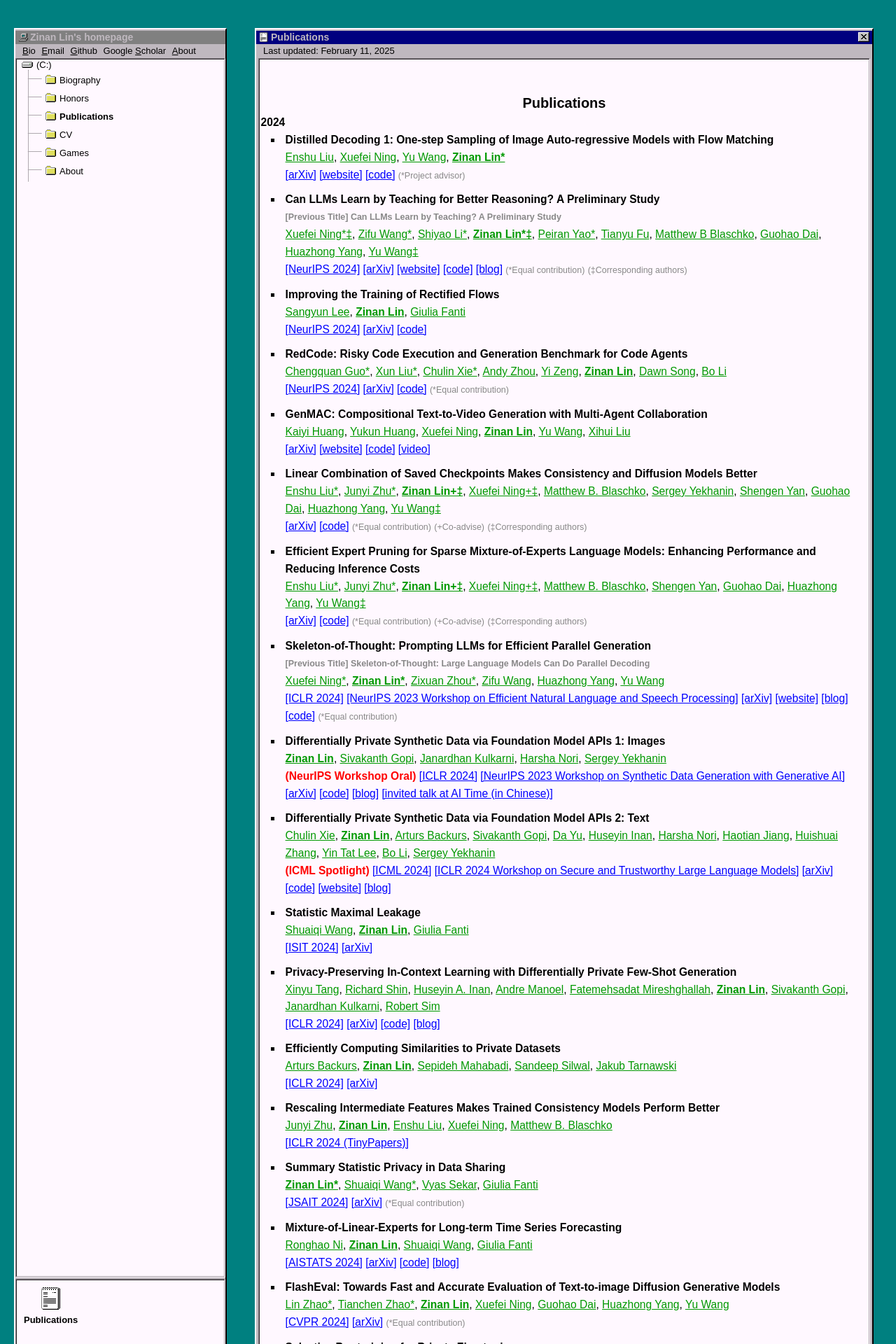
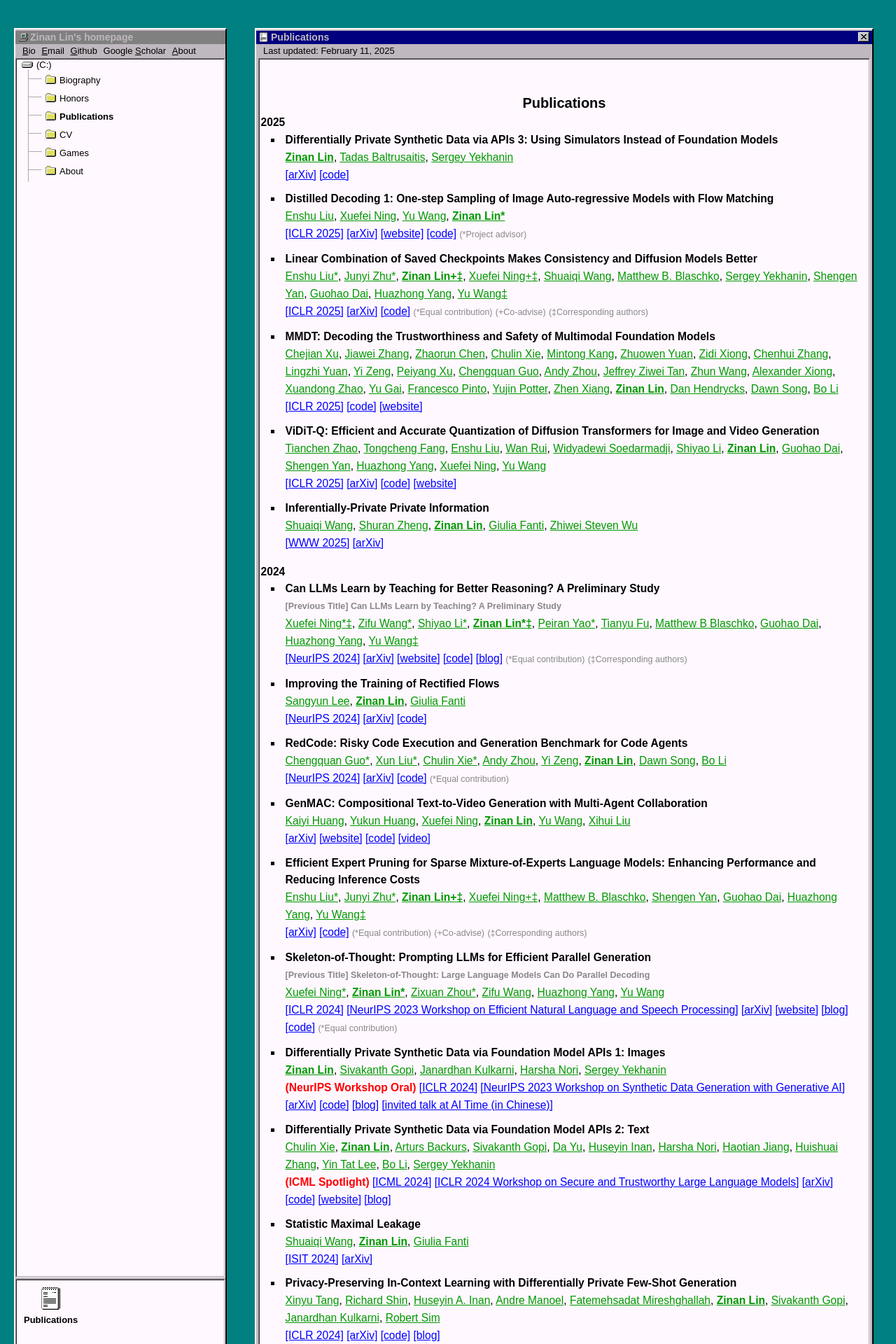
Before and after one commit to fjxmlzn/fjxmlzn.github.io, a Jekyll site: the page built from _publications/publications.html, in a window 1280 px wide. Shown: the top 1920 px of the page at 70% size. Built offline with Jekyll 4.4.1, drawn with Linux system fonts in a browser that asks for light colours; some of the changed text lies outside the part shown.

Commit message:
update publication

```diff
--- a/_publications/publications.html
+++ b/_publications/publications.html
@@ -68,8 +68,22 @@ permalink: /publications/index.html
 <h1><center>Publications</center></h1>
 
 
-<span class="publication_year">2024</span>
+<span class="publication_year">2025</span>
 <ul>
+    <li class='publication_li'>
+        <span class='publication_title'>Differentially Private Synthetic Data via APIs 3: Using Simulators Instead of Foundation Models</span>
+        <span class="publication_author">
+            <span class="publication_me"><a href="https://zinanlin.me/" target="_blank">Zinan Lin</a></span>,
+            <a href="#">Tadas Baltrusaitis</a>,
+            <a href="#">Sergey Yekhanin</a>
+        </span>
+        <span class='publication_journal'>
+            <a href="https://arxiv.org/abs/2502.05505" target="_blank">[arXiv]</a>
+        </span>
+        <span class='publication_journal'>
+            <a href="https://github.com/microsoft/DPSDA" target="_blank">[code]</a>
+        </span>
+    </li>
     <li class='publication_li'>
         <span class='publication_title'>Distilled Decoding 1: One-step Sampling of Image Auto-regressive Models with Flow Matching</span>
         <span class="publication_author">
@@ -77,6 +91,9 @@ permalink: /publications/index.html
             <a href="#">Xuefei Ning</a>,
             <a href="#">Yu Wang</a>,
             <span class="publication_me"><a href="https://zinanlin.me/" target="_blank">Zinan Lin*</a></span>
+        </span>
+        <span class='publication_journal'>
+            <a href="https://openreview.net/forum?id=zKlFXV87Pp" target="_blank">[ICLR 2025]</a>
         </span>
         <span class='publication_journal'>
             <a href="https://arxiv.org/abs/2412.17153" target="_blank">[arXiv]</a>
@@ -89,6 +106,122 @@ permalink: /publications/index.html
         </span>
         <span class="publication_note">(*Project advisor)</span>
     </li>
+    <li class='publication_li'>
+        <span class='publication_title'>Linear Combination of Saved Checkpoints Makes Consistency and Diffusion Models Better</span>
+        <span class="publication_author">
+            <a href="#">Enshu Liu*</a>,
+            <a href="#">Junyi Zhu*</a>,
+            <span class="publication_me"><a href="https://zinanlin.me/" target="_blank">Zinan Lin+‡</a></span>,
+            <a href="#">Xuefei Ning+‡</a>,
+            <a href="#">Shuaiqi Wang</a>,
+            <a href="#">Matthew B. Blaschko</a>,
+            <a href="#">Sergey Yekhanin</a>,
+            <a href="#">Shengen Yan</a>,
+            <a href="#">Guohao Dai</a>,
+            <a href="#">Huazhong Yang</a>,
+            <a href="#">Yu Wang‡</a>
+        </span>
+        <span class='publication_journal'>
+            <a href="https://openreview.net/forum?id=QowsEic1sc" target="_blank">[ICLR 2025]</a>
+        </span>
+        <span class='publication_journal'>
+            <a href="https://arxiv.org/abs/2404.02241" target="_blank">[arXiv]</a>
+        </span>
+        <span class='publication_journal'>
+            <a href="https://github.com/imagination-research/LCSC" target="_blank">[code]</a>
+        </span>
+        <span class="publication_note">(*Equal contribution)</span>
+        <span class="publication_note">(+Co-advise)</span>
+        <span class="publication_note">(‡Corresponding authors)</span>
+    </li>
+    <li class='publication_li'>
+        <span class='publication_title'>MMDT: Decoding the Trustworthiness and Safety of Multimodal Foundation Models</span>
+        <span class="publication_author">
+            <a href="#">Chejian Xu</a>,
+            <a href="#">Jiawei Zhang</a>,
+            <a href="#">Zhaorun Chen</a>,
+            <a href="#">Chulin Xie</a>,
+            <a href="#">Mintong Kang</a>,
+            <a href="#">Zhuowen Yuan</a>,
+            <a href="#">Zidi Xiong</a>,
+            <a href="#">Chenhui Zhang</a>,
+            <a href="#">Lingzhi Yuan</a>,
+            <a href="#">Yi Zeng</a>,
+            <a href="#">Peiyang Xu</a>,
+            <a href="#">Chengquan Guo</a>,
+            <a href="#">Andy Zhou</a>,
+            <a href="#">Jeffrey Ziwei Tan</a>,
+            <a href="#">Zhun Wang</a>,
+            <a href="#">Alexander Xiong</a>,
+            <a href="#">Xuandong Zhao</a>,
+            <a href="#">Yu Gai</a>,
+            <a href="#">Francesco Pinto</a>,
+            <a href="#">Yujin Potter</a>,
+            <a href="#">Zhen Xiang</a>,
+            <span class="publication_me"><a href="https://zinanlin.me/" target="_blank">Zinan Lin</a></span>,
+            <a href="#">Dan Hendrycks</a>,
+            <a href="#">Dawn Song</a>,
+            <a href="#">Bo Li</a>
+        </span>
+        <span class='publication_journal'>
+            <a href="https://openreview.net/forum?id=qIbbBSzH6n" target="_blank">[ICLR 2025]</a>
+        </span>
+        <span class='publication_journal'>
+            <a href="https://github.com/AI-secure/MMDT" target="_blank">[code]</a>
+        </span>
+        <span class='publication_journal'>
+            <a href="https://mmdecodingtrust.github.io/" target="_blank">[website]</a>
+        </span>
+    </li>
+    <li class='publication_li'>
+        <span class='publication_title'>ViDiT-Q: Efficient and Accurate Quantization of Diffusion Transformers for Image and Video Generation</span>
+        <span class="publication_author">
+            <a href="#">Tianchen Zhao</a>,
+            <a href="#">Tongcheng Fang</a>,
+            <a href="#">Enshu Liu</a>,
+            <a href="#">Wan Rui</a>,
+            <a href="#">Widyadewi Soedarmadji</a>,
+            <a href="#">Shiyao Li</a>,
+            <span class="publication_me"><a href="https://zinanlin.me/" target="_blank">Zinan Lin</a></span>,
+            <a href="#">Guohao Dai</a>,
+            <a href="#">Shengen Yan</a>,
+            <a href="#">Huazhong Yang</a>,
+            <a href="#">Xuefei Ning</a>,
+            <a href="#">Yu Wang</a>
+        </span>
+        <span class='publication_journal'>
+            <a href="https://openreview.net/forum?id=E1N1oxd63b" target="_blank">[ICLR 2025]</a>
+        </span>
+        <span class='publication_journal'>
+            <a href="https://arxiv.org/abs/2406.02540" target="_blank">[arXiv]</a>
+        </span>
+        <span class='publication_journal'>
+            <a href="https://github.com/thu-nics/ViDiT-Q" target="_blank">[code]</a>
+        </span>
+        <span class='publication_journal'>
+            <a href="https://a-suozhang.xyz/viditq.github.io/" target="_blank">[website]</a>
+        </span>
+    </li>
+    <li class='publication_li'>
+        <span class='publication_title'>Inferentially-Private Private Information</span>
+        <span class="publication_author">
+            <a href="#">Shuaiqi Wang</a>,
+            <a href="#">Shuran Zheng</a>,
+            <span class="publication_me"><a href="https://zinanlin.me/" target="_blank">Zinan Lin</a></span>,
+            <a href="#">Giulia Fanti</a>,
+            <a href="#">Zhiwei Steven Wu</a>
+        </span>
+        <span class='publication_journal'>
+            <a href="#" target="_blank">[WWW 2025]</a>
+        </span>
+        <span class='publication_journal'>
+            <a href="https://arxiv.org/abs/2410.17095" target="_blank">[arXiv]</a>
+        </span>
+    </li>
+</ul>
+
+<span class="publication_year">2024</span>
+<ul>
     <li class='publication_li'>
         <span class='publication_title'>Can LLMs Learn by Teaching for Better Reasoning? A Preliminary Study</span>
         <span class='publication_alternative_title'>[Previous Title] Can LLMs Learn by Teaching? A Preliminary Study</span>
@@ -184,30 +317,6 @@ permalink: /publications/index.html
         <span class='publication_journal'>
             <a href="https://youtu.be/gni-nzJQ9TI" target="_blank">[video]</a>
         </span>
-    </li>
-    <li class='publication_li'>
-        <span class='publication_title'>Linear Combination of Saved Checkpoints Makes Consistency and Diffusion Models Better</span>
-        <span class="publication_author">
-            <a href="#">Enshu Liu*</a>,
-            <a href="#">Junyi Zhu*</a>,
-            <span class="publication_me"><a href="https://zinanlin.me/" target="_blank">Zinan Lin+‡</a></span>,
-            <a href="#">Xuefei Ning+‡</a>,
-            <a href="#">Matthew B. Blaschko</a>,
-            <a href="#">Sergey Yekhanin</a>,
-            <a href="#">Shengen Yan</a>,
-            <a href="#">Guohao Dai</a>,
-            <a href="#">Huazhong Yang</a>,
-            <a href="#">Yu Wang‡</a>
-        </span>
-        <span class='publication_journal'>
-            <a href="https://arxiv.org/abs/2404.02241" target="_blank">[arXiv]</a>
-        </span>
-        <span class='publication_journal'>
-            <a href="https://github.com/imagination-research/LCSC" target="_blank">[code]</a>
-        </span>
-        <span class="publication_note">(*Equal contribution)</span>
-        <span class="publication_note">(+Co-advise)</span>
-        <span class="publication_note">(‡Corresponding authors)</span>
     </li>
     <li class='publication_li'>
         <span class='publication_title'>Efficient Expert Pruning for Sparse Mixture-of-Experts Language Models: Enhancing Performance and Reducing Inference Costs</span>
@@ -505,45 +614,6 @@ permalink: /publications/index.html
             <a href="https://a-suozhang.xyz/mixdq.github.io/" target="_blank">[website]</a>
         </span>
         <span class="publication_note">(*Equal contribution)</span>
-    </li>
-    <li class='publication_li'>
-        <span class='publication_title'>ViDiT-Q: Efficient and Accurate Quantization of Diffusion Transformers for Image and Video Generation</span>
-        <span class="publication_author">
-            <a href="#">Tianchen Zhao</a>,
-            <a href="#">Tongcheng Fang</a>,
-            <a href="#">Enshu Liu</a>,
-            <a href="#">Wan Rui</a>,
-            <a href="#">Widyadewi Soedarmadji</a>,
-            <a href="#">Shiyao Li</a>,
-            <span class="publication_me"><a href="https://zinanlin.me/" target="_blank">Zinan Lin</a></span>,
-            <a href="#">Guohao Dai</a>,
-            <a href="#">Shengen Yan</a>,
-            <a href="#">Huazhong Yang</a>,
-            <a href="#">Xuefei Ning</a>,
-            <a href="#">Yu Wang</a>
-        </span>
-        <span class='publication_journal'>
-            <a href="https://arxiv.org/abs/2406.02540" target="_blank">[arXiv]</a>
-        </span>
-        <span class='publication_journal'>
-            <a href="https://github.com/thu-nics/ViDiT-Q" target="_blank">[code]</a>
-        </span>
-        <span class='publication_journal'>
-            <a href="https://a-suozhang.xyz/viditq.github.io/" target="_blank">[website]</a>
-        </span>
-    </li>
-    <li class='publication_li'>
-        <span class='publication_title'>Inferentially-Private Private Information</span>
-        <span class="publication_author">
-            <a href="#">Shuaiqi Wang</a>,
-            <a href="#">Shuran Zheng</a>,
-            <span class="publication_me"><a href="https://zinanlin.me/" target="_blank">Zinan Lin</a></span>,
-            <a href="#">Giulia Fanti</a>,
-            <a href="#">Zhiwei Steven Wu</a>
-        </span>
-        <span class='publication_journal'>
-            <a href="https://arxiv.org/abs/2410.17095" target="_blank">[arXiv]</a>
-        </span>
     </li>
 </ul>
 
```
